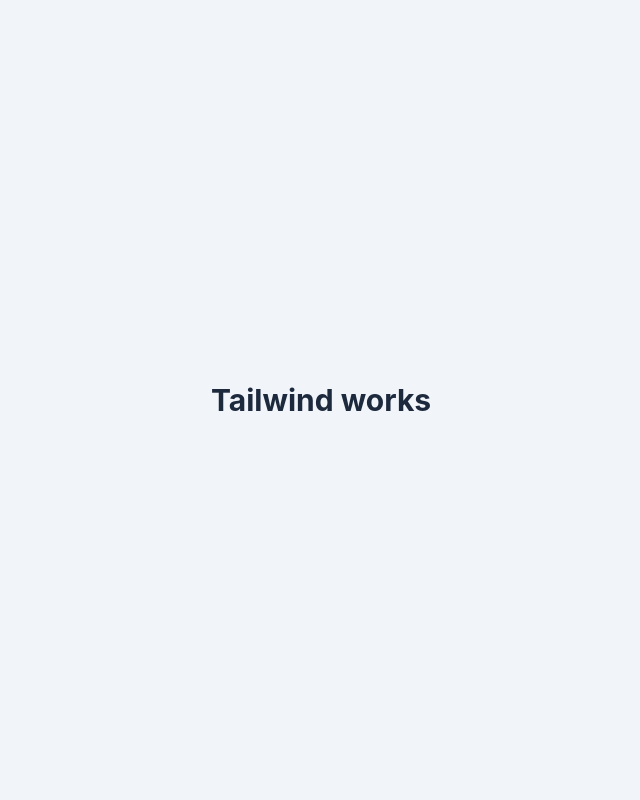
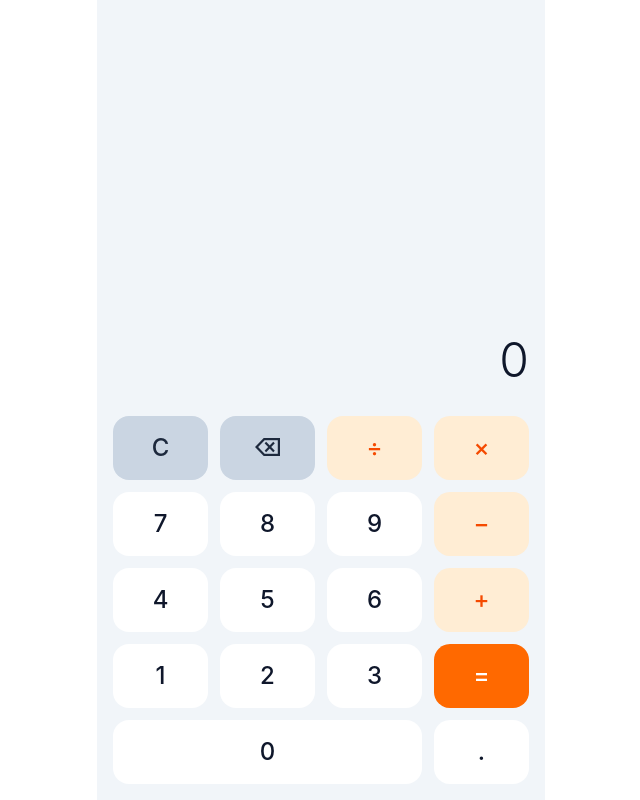
Before and after one commit to PopaAnastasia/CLAUDE-S-PLAN, a React (Vite) app: page / in a window 1280 px wide. Shown: the whole page, without its empty margins (319-959 px from the left). Built offline with nearby package versions, Linux system fonts and the light colour scheme.

Commit message:
calculator disguise and PIN trapdoor

```diff
--- a/index.html
+++ b/index.html
@@ -4,7 +4,7 @@
     <meta charset="UTF-8" />
     <link rel="icon" type="image/svg+xml" href="/favicon.svg" />
     <meta name="viewport" content="width=device-width, initial-scale=1.0" />
-    <title>claude-s-plan</title>
+    <title>Daily</title>
   </head>
   <body>
     <div id="root"></div>
--- a/src/App.tsx
+++ b/src/App.tsx
@@ -1,9 +1,29 @@
-function App() {
+import { useEffect, useState } from 'react'
+import Calculator from './components/Calculator'
+type Screen = 'calc' | 'real' | 'decoy'
+
+function Placeholder({ title, onLock }: { title: string; onLock: () => void }) {
   return (
-    <div className="min-h-screen bg-slate-100 flex items-center justify-center">
-      <h1 className="text-3xl font-bold text-slate-800">Tailwind works</h1>
+    <div className="min-h-screen bg-slate-100 flex flex-col items-center justify-center gap-6">
+      <h1 className="text-3xl font-bold text-slate-800">{title}</h1>
+      <button className="px-6 py-3 rounded-xl bg-slate-800 text-white" onClick={onLock}>
+        Lock
+      </button>
     </div>
   )
 }
 
-export default App
+export default function App() {
+  const [screen, setScreen] = useState<Screen>('calc')
+
+  // Auto-lock whenever the page is hidden (tab switch, app switch)
+  useEffect(() => {
+    const onHide = () => { if (document.hidden) setScreen('calc') }
+    document.addEventListener('visibilitychange', onHide)
+    return () => document.removeEventListener('visibilitychange', onHide)
+  }, [])
+
+  if (screen === 'real') return <Placeholder title="Real vault" onLock={() => setScreen('calc')} />
+  if (screen === 'decoy') return <Placeholder title="Decoy vault" onLock={() => setScreen('calc')} />
+  return <Calculator onUnlock={setScreen} />
+}
--- /dev/null
+++ b/src/components/Calculator.tsx
@@ -0,0 +1,73 @@
+import { useState } from 'react'
+import { evaluate } from '../lib/evaluate'
+import { REAL_PIN, DECOY_PIN } from '../lib/pins'
+type Props = { onUnlock: (mode: 'real' | 'decoy') => void }
+
+const ROWS = [
+  ['C', '⌫', '÷', '×'],
+  ['7', '8', '9', '−'],
+  ['4', '5', '6', '+'],
+  ['1', '2', '3', '='],
+]
+const OPS = ['÷', '×', '−', '+']
+
+export default function Calculator({ onUnlock }: Props) {
+  const [expr, setExpr] = useState('')
+  const [fresh, setFresh] = useState(false)
+
+  const press = (k: string) => {
+    if (expr === 'Error') setExpr('')
+    const cur = expr === 'Error' ? '' : expr
+
+    if (k === 'C') { setExpr(''); setFresh(false); return }
+    if (k === '⌫') { setExpr(cur.slice(0, -1)); setFresh(false); return }
+
+    if (k === '=') {
+      // PIN trapdoor: exactly 6 digits then "="
+      if (/^\d{6}$/.test(cur)) {
+        if (cur === REAL_PIN) { setExpr(''); onUnlock('real'); return }
+        if (cur === DECOY_PIN) { setExpr(''); onUnlock('decoy'); return }
+      }
+      setExpr(evaluate(cur))
+      setFresh(true)
+      return
+    }
+
+    if (OPS.includes(k)) {
+      if (cur === '' && k !== '−') return
+      const base = OPS.includes(cur.slice(-1)) ? cur.slice(0, -1) : cur
+      setExpr(base + k)
+      setFresh(false)
+      return
+    }
+
+    // digit or "."
+    if (cur.length >= 30) return
+    if (fresh) { setExpr(k === '.' ? '0.' : k); setFresh(false); return }
+    setExpr(cur + k)
+  }
+
+  const btn = 'h-16 rounded-2xl text-2xl font-medium active:opacity-70'
+  const style = (k: string) =>
+    k === '=' ? 'bg-orange-500 text-white'
+    : OPS.includes(k) ? 'bg-orange-100 text-orange-600'
+    : ['C', '⌫'].includes(k) ? 'bg-slate-300 text-slate-800'
+    : 'bg-white text-slate-900'
+
+  return (
+    <div className="min-h-screen bg-slate-100 flex flex-col justify-end p-4 max-w-md mx-auto">
+      <div className="text-right text-5xl font-light text-slate-900 break-all min-h-[4rem] mb-4">
+        {expr || '0'}
+      </div>
+      <div className="grid grid-cols-4 gap-3">
+        {ROWS.flat().map((k) => (
+          <button key={k} className={`${btn} ${style(k)}`} onClick={() => press(k)}>
+            {k}
+          </button>
+        ))}
+        <button className={`${btn} bg-white text-slate-900 col-span-3`} onClick={() => press('0')}>0</button>
+        <button className={`${btn} bg-white text-slate-900`} onClick={() => press('.')}>.</button>
+      </div>
+    </div>
+  )
+}
--- /dev/null
+++ b/src/lib/evaluate.ts
@@ -0,0 +1,47 @@
+const isOp = (t: string) => ['+', '-', '×', '÷'].includes(t)
+
+export function evaluate(input: string): string {
+  const tokens = input.replace(/−/g, '-').match(/\d+\.?\d*|\.\d+|[+\-×÷]/g)
+  if (!tokens) return '0'
+
+  const list: (number | string)[] = []
+  for (let i = 0; i < tokens.length; i++) {
+    const t = tokens[i]
+    if (t === '-' && (i === 0 || isOp(tokens[i - 1]))) {
+      const next = tokens[i + 1]
+      if (next === undefined || isOp(next)) return 'Error'
+      list.push(-parseFloat(next))
+      i++
+    } else if (isOp(t)) {
+      list.push(t)
+    } else {
+      list.push(parseFloat(t))
+    }
+  }
+
+  if (typeof list[list.length - 1] === 'string') list.pop() // trailing operator
+  for (let i = 0; i < list.length; i++) {
+    if ((i % 2 === 0) !== (typeof list[i] === 'number')) return 'Error'
+  }
+
+  // pass 1: × and ÷
+  const stack: (number | string)[] = [list[0]]
+  for (let i = 1; i < list.length; i += 2) {
+    const op = list[i] as string
+    const n = list[i + 1] as number
+    const last = stack.length - 1
+    if (op === '×') stack[last] = (stack[last] as number) * n
+    else if (op === '÷') {
+      if (n === 0) return 'Error'
+      stack[last] = (stack[last] as number) / n
+    } else stack.push(op, n)
+  }
+
+  // pass 2: + and -
+  let result = stack[0] as number
+  for (let i = 1; i < stack.length; i += 2) {
+    const n = stack[i + 1] as number
+    result = stack[i] === '+' ? result + n : result - n
+  }
+  return String(Math.round(result * 1e10) / 1e10)
+}
--- /dev/null
+++ b/src/lib/pins.ts
@@ -0,0 +1,4 @@
+// TEMPORARY demo PINs. Next milestone replaces these with encrypted
+// vault headers. Never ship real PINs in source code.
+export const REAL_PIN = '123456'
+export const DECOY_PIN = '654321'
--- a/vite.config.ts
+++ b/vite.config.ts
@@ -10,8 +10,8 @@ export default defineConfig({
     VitePWA({
       registerType: 'autoUpdate',
       manifest: {
-        name: 'My App',
-        short_name: 'App',
+        name: 'Daily',
+        short_name: 'Daily',
         display: 'standalone',
         background_color: '#ffffff',
         theme_color: '#ffffff',
```
Also changed, not shown: 1 other file (tests, documents, lock files or other folders).
